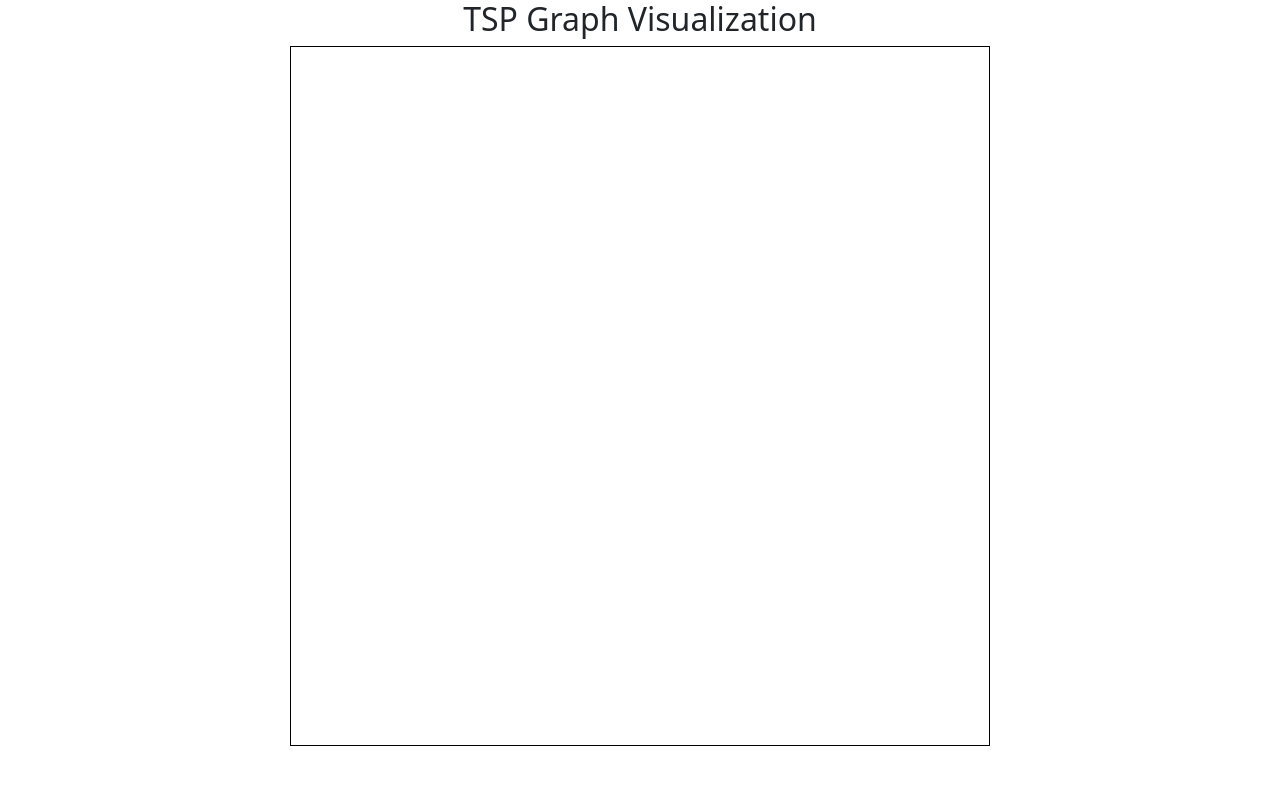
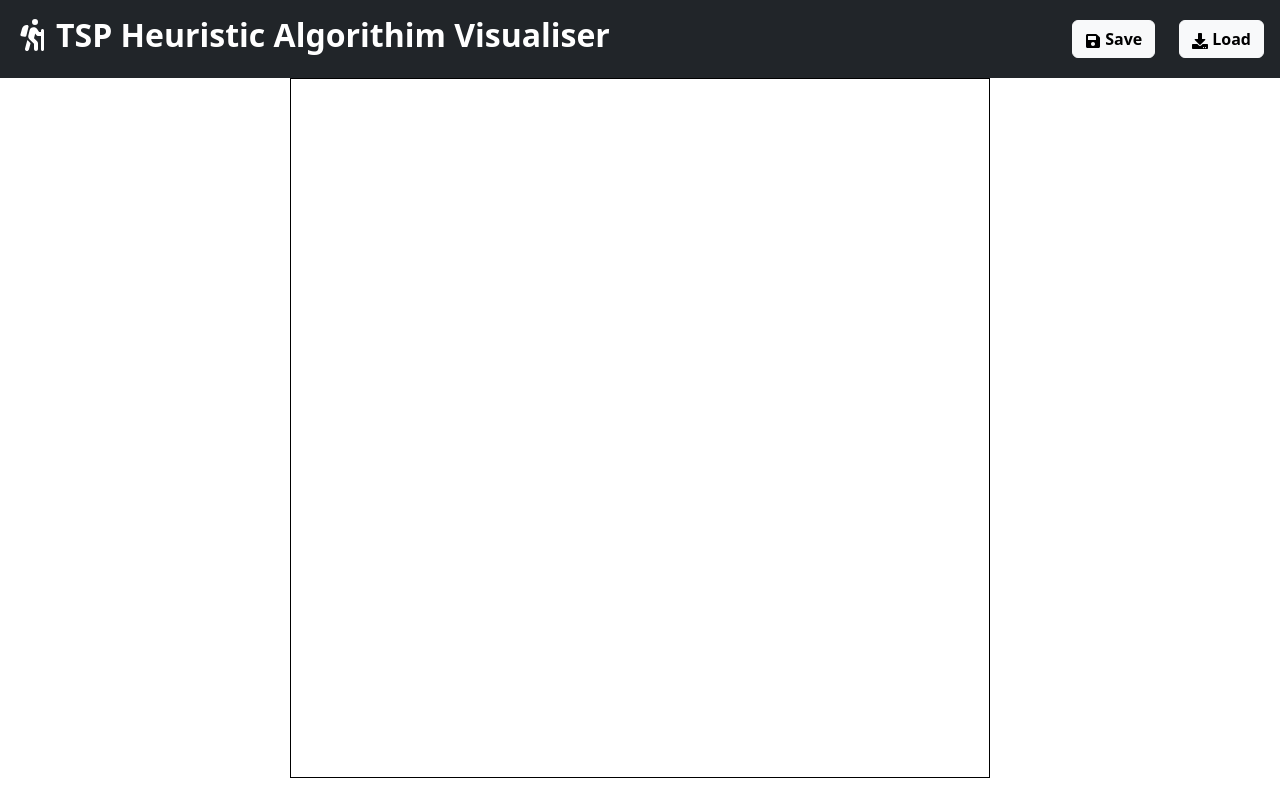
Before and after one commit to kmousaa/TSP-visualiser, a React (Create React App) app in the folder my-app/: page / in a window 1280 px wide. Shown: the top 800 px of the page. Built offline with nearby package versions, Linux system fonts and the light colour scheme.

Commit message:
Insane Progress

```diff
--- a/my-app/src/components/App.js
+++ b/my-app/src/components/App.js
@@ -6,24 +6,28 @@ import Graph from './Graph';
 // Root of the application
 function App() {
 
-  // State of the Graph
-  const [numNodes, setNumNodes] = useState(0); // Number of nodes
-  const [adjacencyMatrix, setAdjacencyMatrix] = useState({}); // Edge weights
+  // Stores instance of the graph
+  const [numNodes, setNumNodes] = useState(0); // Number of nodes in the graph
+  const [adjacencyMatrix, setAdjacencyMatrix] = useState({}); // Edge weights dictionary
 
-  // State of the best tour
+  // Stores the best tour and its weight found by the TSP algorithm
   const [bestTour, setBestTour] = useState([]);
   const [bestWeight, setBestWeight] = useState(Number.MAX_VALUE);
 
-  // Stores state of the steps of the algorithm
+  // Stores the intermediate steps of the TSP algorithm
   const [stepNum, setStepNum] = useState(0);
   const [steps, setSteps] = useState([]);
   const [presentTour, setPresentTour] = useState(false);
 
-  // Considered steps
+  // Keeps track of the edges considered by the TSP algorithm
+  // There are denoted by a different color in the graph
+  const [altSteps, setAltSteps] = useState([]);
   const [consideredStep, setConsideredStep] = useState([]);
 
   return (
     <div className="App">
+
+      {/* Consists of the graph and the adjacency matrix */}
       <Graph
         numNodes={numNodes}
         setNumNodes={setNumNodes}
@@ -37,6 +41,8 @@ function App() {
         setStepNum={setStepNum}
         steps={steps}
         setSteps={setSteps}
+        altSteps={altSteps}
+        setAltSteps={setAltSteps}
         presentTour={presentTour}
         setPresentTour={setPresentTour}
         consideredStep={consideredStep}
--- a/my-app/src/components/Graph.js
+++ b/my-app/src/components/Graph.js
@@ -1,39 +1,33 @@
 import { generateNodeCoordinates , renderCustomNode } from "../utils/GraphUtil";
 import { NearestNeighborTSP, bruteForceTSP  } from "./TspAlgorithims";
-import { useState , useEffect} from "react";
-
+import { FaSave, FaDownload } from 'react-icons/fa'; // Import icons
+import { FaPersonHiking } from "react-icons/fa6";
 
 // Represents the graph and its adjacency matrix
-function Graph ({numNodes, setNumNodes, adjacencyMatrix, setAdjacencyMatrix, bestTour, setBestTour, bestWeight, setBestWeight , stepNum, setStepNum, steps, setSteps , presentTour, setPresentTour , consideredStep, setConsideredStep}) {
+function Graph ({numNodes, setNumNodes, adjacencyMatrix, setAdjacencyMatrix, bestTour, setBestTour, bestWeight, setBestWeight , stepNum, setStepNum , steps, setSteps , altSteps, setAltSteps , presentTour, setPresentTour , consideredStep, setConsideredStep}) {
 
-
-
-  // const [stop, setStop] = useState(true);
-
-
-    // Reset the best tours
+    // Function to restart states
     const resetBestTour = () => {
       setBestTour([]);
       setBestWeight(Number.MAX_VALUE);
       setSteps([]);
       setStepNum(0);
       setPresentTour(false);
+      setConsideredStep([]);
+      setAltSteps([]);
     }
 
-    // Generate the adjacency matrix
+    // Function to generate the adjacency matrix
     const generateAdjacencyMatrix = () => {
-
       const newMatrix = Array.from({ length: numNodes }, () => Array(numNodes).fill(0)); // Initialize a 2D array of 0s
-
       // Loop through existing edges and update the matrix accordingly
       for (const [edge, weight] of Object.entries(adjacencyMatrix)) {
         const [node1, node2] = edge.split('-').map(Number);
-
         if (newMatrix[node1] && newMatrix[node2]) {
           newMatrix[node1][node2] = weight;
-          newMatrix[node2][node1] = weight; // Symmetrically assign weight
-          newMatrix[node1][node1] = 0; // Set the diagonal to 0
-          newMatrix[node2][node2] = 0; // Set the diagonal to 0
+          newMatrix[node2][node1] = weight; // Symmetrically assign weight [e.g 1-2 and 2-1 have the same weight]
+          newMatrix[node1][node1] = 0; // Set the diagonal to 0 [e.g 0-0 has no weight]
+          newMatrix[node2][node2] = 0; // Set the diagonal to 0 [e.g 0-0 has no weight]
         }
       }
       return newMatrix;
@@ -63,7 +57,7 @@ function Graph ({numNodes, setNumNodes, adjacencyMatrix, setAdjacencyMatrix, bes
       }
     };
 
-    // Function to reset the graph
+    // Function to reset the graphs state
     const resetGraph = () => {
       resetBestTour();
       setNumNodes(0);
@@ -82,12 +76,18 @@ function Graph ({numNodes, setNumNodes, adjacencyMatrix, setAdjacencyMatrix, bes
       console.log("Number of Nodes: " + numNodes)
       console.log("Adjacency Matrix:");
       console.log(adjacencyMatrix);
+      console.log("Adj matrix generated: ");
+      console.log(generateAdjacencyMatrix());
       console.log("BEST TOUR: ");
       console.log(bestTour)
+      console.log("CONSIDERED STEP: ");
+      console.log(consideredStep)
       console.log("BEST WEIGHT: ");
       console.log(bestWeight)
       console.log("STEPS: ");
       console.log(steps)
+      console.log("ALT STEPS: ");
+      console.log(altSteps)
       console.log("STEP NUM: ");
       console.log(stepNum)
       console.log("PRESENT TOUR: ");
@@ -158,7 +158,7 @@ function Graph ({numNodes, setNumNodes, adjacencyMatrix, setAdjacencyMatrix, bes
     };
 
 
-    // Function to render the adjacency matrix as a table
+    // Function to render the adjacency matrix as a table onto the screen
     const renderAdjacencyMatrix = () => {
 
       const adjacencyMatrix = generateAdjacencyMatrix();
@@ -201,7 +201,7 @@ function Graph ({numNodes, setNumNodes, adjacencyMatrix, setAdjacencyMatrix, bes
       );
     };
 
-    // Display the weight of the selected edge
+    // TEMPORARY - Display the weight of the selected edge onto the screen
     const showWeight = (e, node1, node2) => {
       const weight = adjacencyMatrix[`${node1}-${node2}`];
       let displayText;
@@ -223,6 +223,7 @@ function Graph ({numNodes, setNumNodes, adjacencyMatrix, setAdjacencyMatrix, bes
       showWeight(e, node1, node2);
     }
 
+    // When clicking an edge in the graph, select the adjacnecy matrix input
     const SelectAdjMatrix = (e,node1, node2) => {
       const inputId = `${node1}-${node2}`;
       const inputElement = document.getElementById(inputId);
@@ -231,13 +232,12 @@ function Graph ({numNodes, setNumNodes, adjacencyMatrix, setAdjacencyMatrix, bes
       }
     };
 
-    // Functions for simulation
+    // Move forwards in the TSP simulation
     const nextStep = () => {
-      console.log("Next step.");
       if (stepNum < bestTour.length) {
-        console.log("LEts increment step.");
         setSteps(prevSteps => [...prevSteps, bestTour[stepNum]]);
         setStepNum(prevStepNum => prevStepNum + 1);
+        setAltSteps(prevSteps => [...prevSteps, consideredStep[stepNum]]);
       } else {
         if (!(steps.length === 0)) {
           setPresentTour(true);
@@ -246,28 +246,28 @@ function Graph ({numNodes, setNumNodes, adjacencyMatrix, setAdjacencyMatrix, bes
       }
     };
 
-
+    // Move backwards in the TSP simulation
     const prevStep = () => {
       if (stepNum > 0) {
         setPresentTour(false);
         setSteps(steps.slice(0, -1));
         setStepNum(stepNum - 1);
+        setAltSteps(altSteps.slice(0, -1));
       } else {
         console.log("Reached minimum step.");
       }
     };
 
+    // Show the answer of the TSP simulation
     const fastForward = () => {
       setSteps(bestTour);
       setStepNum(bestTour.length);
       setPresentTour(true);
+      setAltSteps(consideredStep);
+
     };
 
-
-    // const stopSteps = () => {
-    //   setStop(true);
-    // };
-
+    // Restart the TSP simulation
     const restart = () => {
       setSteps([]);
       setStepNum(0);
@@ -283,27 +283,50 @@ function Graph ({numNodes, setNumNodes, adjacencyMatrix, setAdjacencyMatrix, bes
     };
 
 
-    // Generate coordinates for nodes
-    const nodeCoordinates = generateNodeCoordinates(numNodes);
-    const AdjMatrix = generateAdjacencyMatrix()
-
-
     // Helper function to generate TSP algorithm handlers
     const generateTSPHandler = (tspAlgorithm) => {
       return () => {
-        tspAlgorithm(resetBestTour, numNodes, adjacencyMatrix, setBestTour, setBestWeight , setSteps, setStepNum , consideredStep, setConsideredStep);
+        tspAlgorithm(resetBestTour, numNodes, adjacencyMatrix, setBestTour, setBestWeight , setSteps, setAltSteps ,setStepNum , setConsideredStep);
         logWeights();
       };
     };
 
 
+    const nodeCoordinates = generateNodeCoordinates(numNodes);
+    const AdjMatrix = generateAdjacencyMatrix();
+    const currentAltStep = altSteps[altSteps.length - 1];
+
+    // Render the graph and adjacency matrix
     return (
 
       <div className="Graph">
-        <h2>TSP Graph Visualization</h2>
+        {/* Title bar */}
+        <div className="title-bar bg-dark p-3 d-flex align-items-center justify-content-between">
+            <div>
+                {/* Styled title */}
+                <h2 className="text-white fw-bold d-flex align-items-center">
+                    <FaPersonHiking className="me-2" />
+                    <span>TSP Heuristic Algorithim Visualiser</span>
+                </h2>
+            </div>
 
+            <div>
+                {/* Save button with icon */}
+                <button className="btn btn-light mx-4" onClick={saveGraph}>
+                    <FaSave className="me-1" />
+                    <span className="fw-bold">Save</span>
+                </button>
+                {/* Load button with icon */}
+                <button className="btn btn-light" onClick={loadGraph} >
+                    <FaDownload className="me-1" />
+                    <span className="fw-bold">Load</span>
+                </button>
+            </div>
+        </div>
+
+
+        {/* Graph */}
         <svg width="700" height="700"  style={{ border: "1px solid black" }} >
-
         {/* Render connections */}
         {nodeCoordinates.map((node, index) => {
           // Go through each node
@@ -357,7 +380,31 @@ function Graph ({numNodes, setNumNodes, adjacencyMatrix, setAdjacencyMatrix, bes
           );
         })}
 
-
+        {/* Render all alternate connections */}
+        {currentAltStep && currentAltStep.map((altNode, index) => {
+          console.log("ALT STEPS: ", altSteps, "INDEX: ", index);
+          const currentNode = steps[steps.length - 1]; // Get the current node
+          const x1 = nodeCoordinates[currentNode].x;
+          const y1 = nodeCoordinates[currentNode].y;
+          const x2 = nodeCoordinates[altNode].x;
+          const y2 = nodeCoordinates[altNode].y;
+          const color = "#30bbd1";
+          return (
+            <line
+              key={`${currentNode}-${altNode}`}
+              x1={x1}
+              y1={y1}
+              x2={x2}
+              y2={y2}
+              stroke={color}
+              strokeOpacity="0.5"
+              strokeWidth="4"
+              onMouseMove={(e) => { showWeightedEdges(e, currentNode, altNode) }}
+              onClick={(e) => { SelectAdjMatrix(e, currentNode, altNode); }}
+              onMouseOut={(e) => { e.target.style.stroke = color; }}
+            />
+          );
+      })}
 
         {/* make every line inside best tour red */}
         { steps.map((node, index) => {
@@ -368,35 +415,21 @@ function Graph ({numNodes, setNumNodes, adjacencyMatrix, setAdjacencyMatrix, bes
             const y1 = nodeCoordinates[node1].y;
             const x2 = nodeCoordinates[node2].x;
             const y2 = nodeCoordinates[node2].y;
+            const color = presentTour ? "#ff0000" : "#ff8a27";
 
             return (
-              presentTour ? (
               <line
                 key={`${node1}-${node2}`}
                 x1={x1}
                 y1={y1}
                 x2={x2}
                 y2={y2}
-                stroke="#ff0000"
+                stroke={color}
                 strokeWidth="4"
                 onMouseMove={(e) => { showWeightedEdges(e, node1,node2)}}
-                onClick = {(e) => { SelectAdjMatrix(e,node1,node2); }}
-                onMouseOut={(e) => { e.target.style.stroke = "#ff0000"; }}
+                onClick={(e) => { SelectAdjMatrix(e,node1,node2); }}
+                onMouseOut={(e) => { e.target.style.stroke = color; }}
               />
-              ) : (
-              <line
-                key={`${node1}-${node2}`}
-                x1={x1}
-                y1={y1}
-                x2={x2}
-                y2={y2}
-                stroke="#ff8a27"
-                strokeWidth="4"
-                onMouseMove={(e) => { showWeightedEdges(e, node1,node2)}}
-                onClick = {(e) => { SelectAdjMatrix(e,node1,node2); }}
-                onMouseOut={(e) => { e.target.style.stroke = "#ff8a27"; }}
-              />
-              )
 
             );
           }
@@ -405,13 +438,7 @@ function Graph ({numNodes, setNumNodes, adjacencyMatrix, setAdjacencyMatrix, bes
         {/* Render nodes */}
         {renderNodes()}
 
-        {/* Render node numbers */}
-        {/* {renderNodeNumbers()} */}
-
-        {/* // Higher-order function to generate TSP algorithm handlers */}
-
         </svg>
-
 
         <br/> <br/> <br/> <br/>
         <div className="buttons">
@@ -423,8 +450,7 @@ function Graph ({numNodes, setNumNodes, adjacencyMatrix, setAdjacencyMatrix, bes
           <button onClick={() => clearWeights()}>ClearWeights</button>
           <button onClick={() => generateRandomWeights()}>Random Weight</button>
           <button onClick={() => logWeights()}>Log Weights</button>
-          <button onClick={() => saveGraph()}>Save Graph</button>
-          <button onClick={() => loadGraph()}>Load Graph</button>
+
 
           {/* TSP algorithms */}
           <button onClick={generateTSPHandler(bruteForceTSP)}>Brute Force</button>
@@ -438,8 +464,6 @@ function Graph ({numNodes, setNumNodes, adjacencyMatrix, setAdjacencyMatrix, bes
           <button onClick ={fastForward}> FF </button>
 
           <br/> <br/> <br/> <br/>
-
-
 
           {/* Display the best tour and its weight */}
           <p1 id = "weight">Selected weight: NA </p1>
--- a/package.json
+++ b/package.json
@@ -1,6 +1,8 @@
 {
   "dependencies": {
     "bootstrap": "^3.4.1",
-    "react-bootstrap": "^2.10.0"
+    "fortawesome": "^0.0.1-security",
+    "react-bootstrap": "^2.10.0",
+    "react-icons": "^5.0.1"
   }
 }
```
Also changed, not shown: my-app/src/components/TspAlgorithims.js (+27 -9 lines), 1 other file (tests, documents, lock files or other folders).
